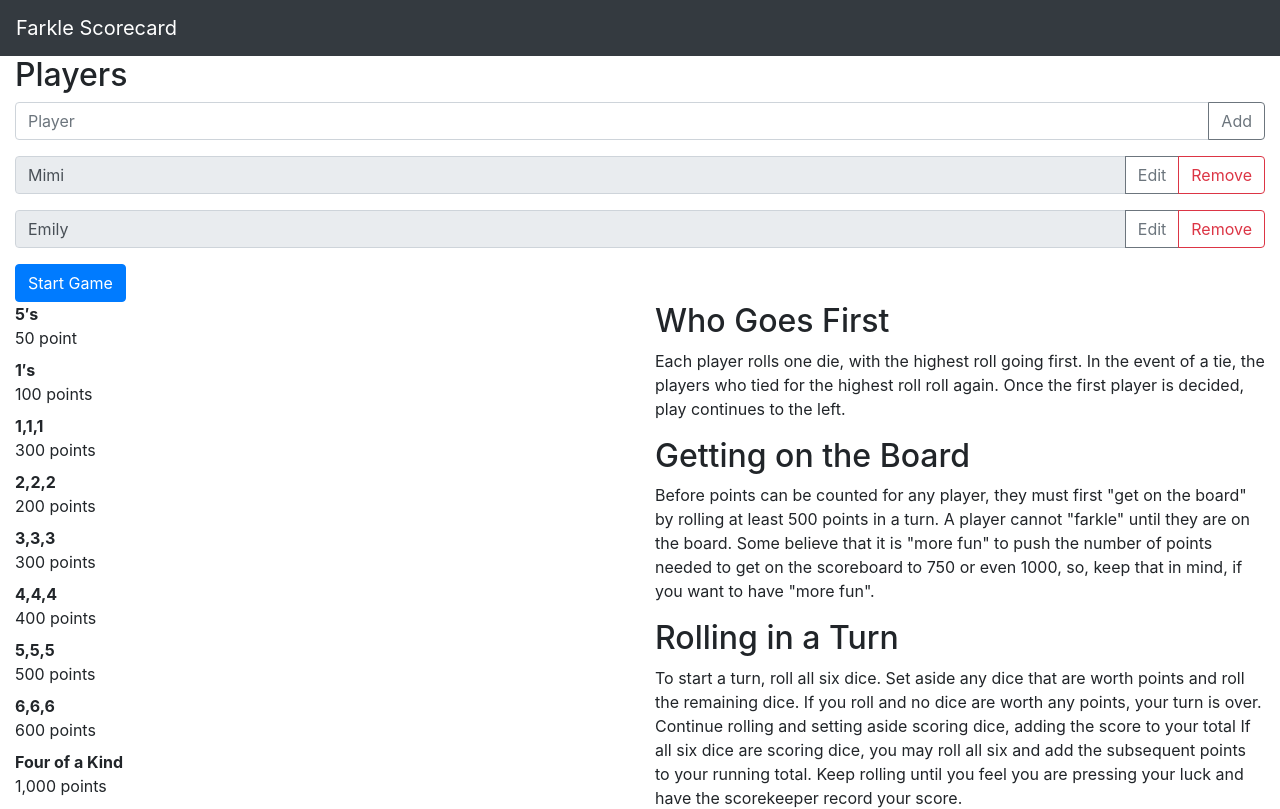
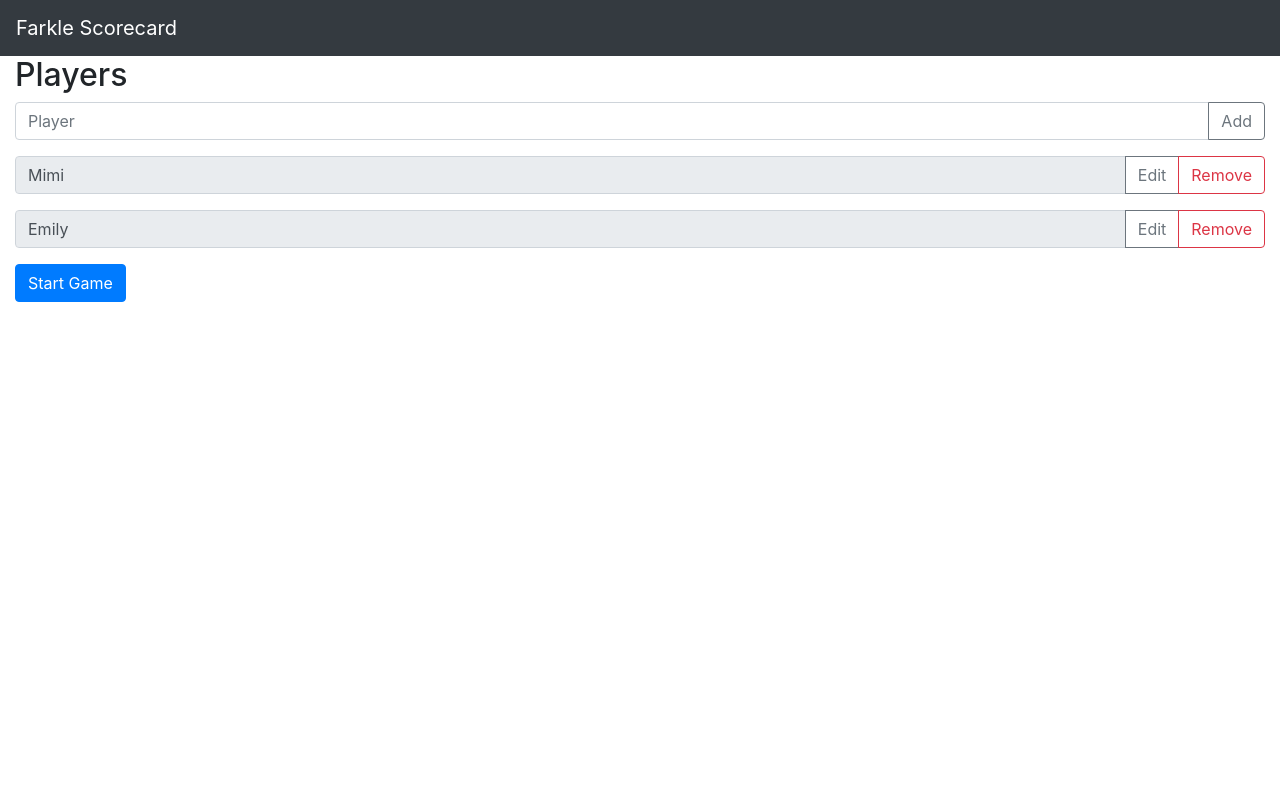
Before and after one commit to mimiflynn/farkle-sc, a React (Create React App) app: page / in a window 1280 px wide. Shown: the top 809 px of the page. Built offline with nearby package versions, Linux system fonts and the light colour scheme.

Commit message:
start score form things

```diff
--- a/src/App.js
+++ b/src/App.js
@@ -9,6 +9,7 @@ import './App.scss';
 
 function App() {
     const [players, setPlayers] = useState([]);
+    const [reference, setReference] = useState(false);
     const [scorecard, setScorecard] = useState({});
 
     function handleSetPlayers(allPlayers) {
@@ -38,15 +39,22 @@ function App() {
         }
     }
 
+    function renderReference() {
+        if (reference) {
+            return (
+                <div className="row">
+                    <Rules className="col-6"></Rules>
+                    <Reference className="col-6"></Reference>
+                </div>
+            )
+        }
+    }
     return (
         <div>
             <Nav></Nav>
             <div className="App container-fluid">
                 {renderScreen()}
-                <div className="row">
-                    <Reference className="col-6"></Reference>
-                    <Rules className="col-6"></Rules>
-                </div>
+                {renderReference()}
             </div>
         </div>
     );
--- /dev/null
+++ b/src/components/edit-player-score.js
@@ -0,0 +1,13 @@
+import React from 'react';
+
+export function EditPlayerScore(props) {
+    const player = props.player;
+
+    return (
+        <div key={player}>
+            <h3>{player}</h3>
+            <div>Total: {props.scorecard[player].total}</div>
+            <div>On the board: {props.scorecard[player].onBoard}</div>
+        </div>
+    )
+}
--- a/src/pages/score.js
+++ b/src/pages/score.js
@@ -1,14 +1,17 @@
-import React from 'react';
+import React, { useState } from 'react';
+
+import { EditPlayerScore } from '../components/edit-player-score';
 
 export function Score(props) {
+    const [selectedPlayer, setSelectedPlayer] = useState({});
 
-    function handleScorecard(player, score) {
-
+    function handleScorecardSelect(player) {
+        setSelectedPlayer(player);
     }
 
     function renderPlayers() {
         return props.players.map((player) => (
-            <div key={player}>
+            <div key={player} onClick={handleScorecardSelect}>
                 <h3>{player}</h3>
                 <div>Total: {props.scorecard[player].total}</div>
                 <div>On the board: {props.scorecard[player].onBoard}</div>
@@ -20,6 +23,7 @@ export function Score(props) {
         <div>
             <h2>Scorecard</h2>
             {renderPlayers()}
+            <EditPlayerScore player={selectedPlayer}></EditPlayerScore>
         </div>
     )
 };
```
